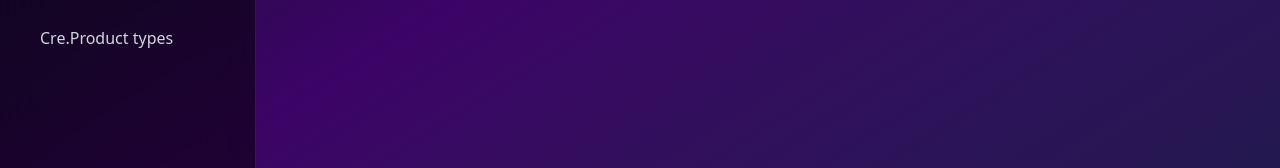
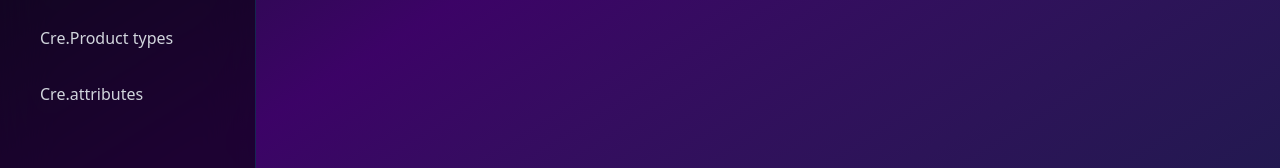
Before and after one commit to phxbinh/NextDemo, a Next.js app: page / in a window 1280 px wide. Shown: the part 514-682 px from the top of the page. Built offline with nearby package versions, Linux system fonts and the light colour scheme.

Commit message:
Update links.ts

```diff
--- a/src/components/links.ts
+++ b/src/components/links.ts
@@ -9,5 +9,6 @@ export const sidebarLinks = [
   { name: 'Todo with images', href: '/todowithimage', showInSidebar: true },
   { name: 'Add products', href: '/admin/products/new', showInSidebar: true },
      { name: 'Cre.Product types', href: '/admin/product-types', showInSidebar: true },
+     { name: 'Cre.attributes', href: '/admin/attributes', showInSidebar: true },
 
   ];
```
